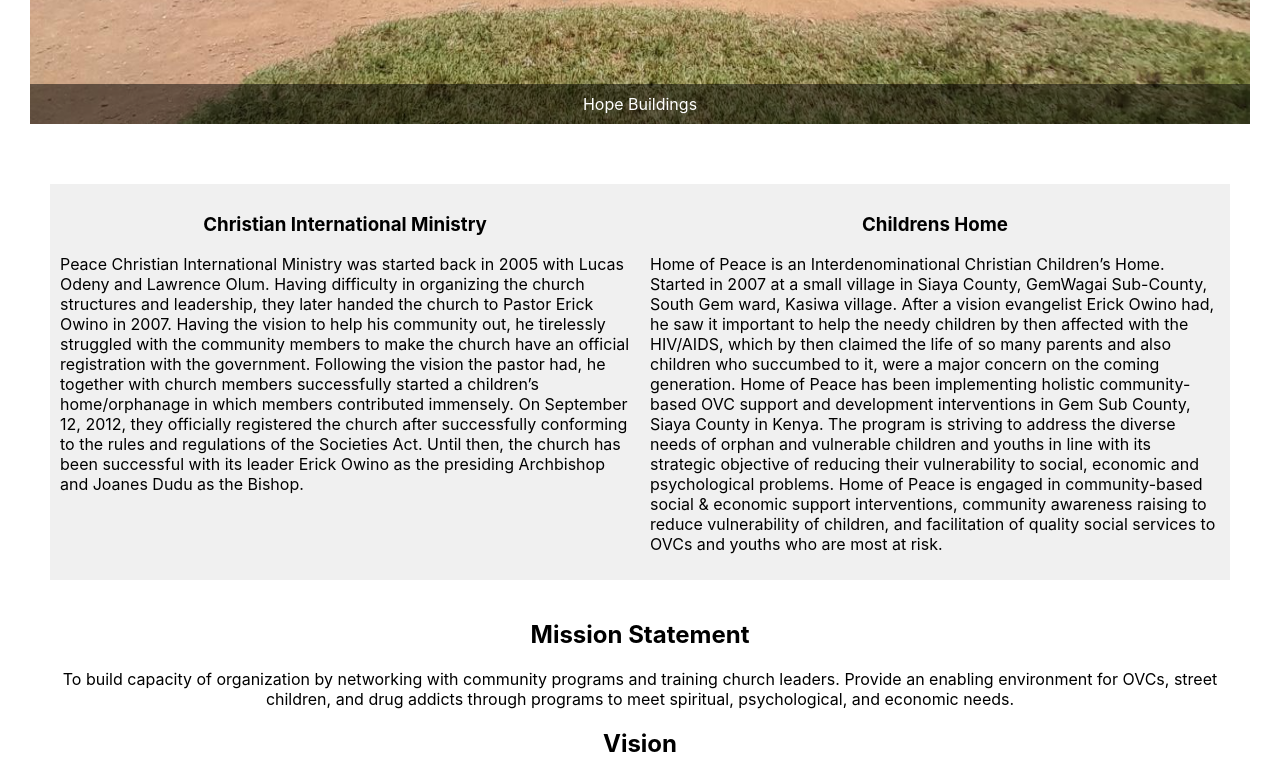
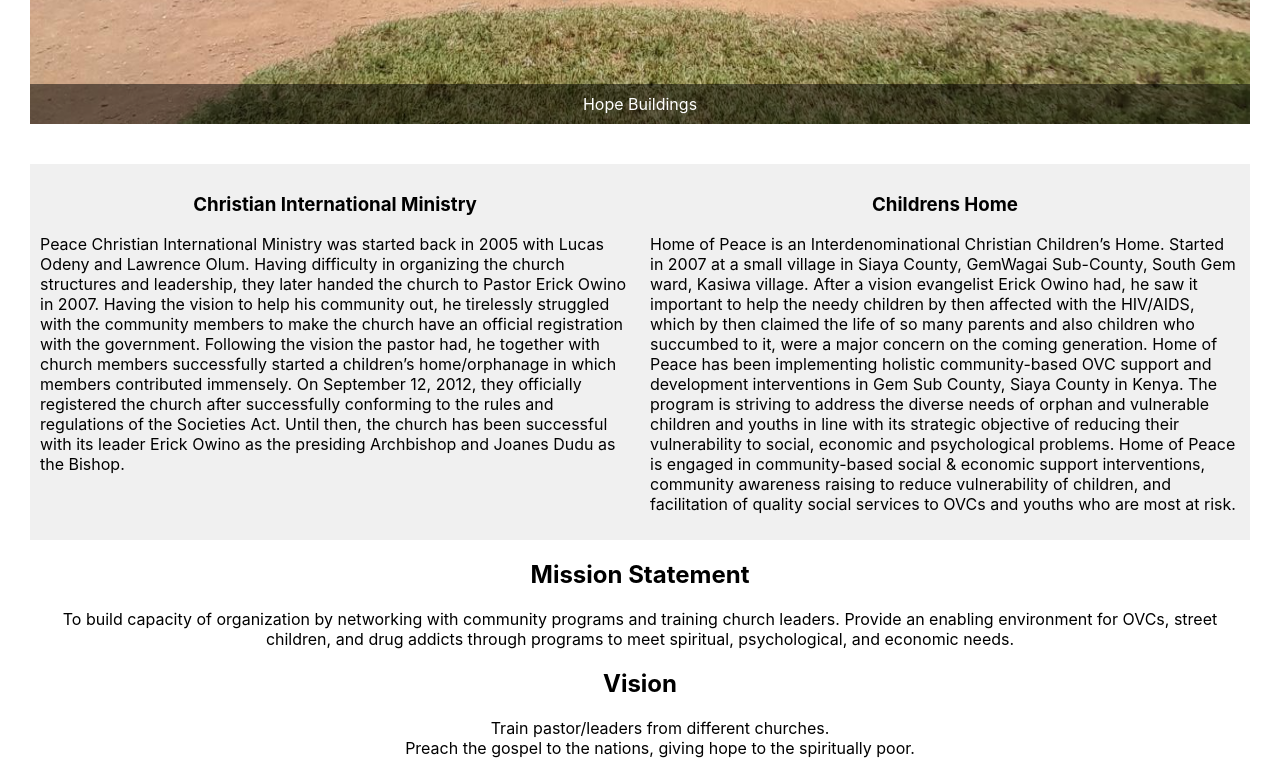
Before and after one commit to pemprojects/homeofpeace-website, a React (Create React App) app: page / in a window 1280 px wide. Shown: the part 658-1437 px from the top of the page. Built offline with nearby package versions, Linux system fonts and the light colour scheme.

Commit message:
Change padding to maximize the width

```diff
--- a/src/App.css
+++ b/src/App.css
@@ -109,6 +109,12 @@ img {
     display: block;
 }
 
+@media (max-width: 500px) {
+  .carousel-image {
+      width: 80% auto; /* Adjust percentage as needed */
+  }
+}
+
 .carousel-item {
     display: none;
     position: absolute;
@@ -183,7 +189,7 @@ img {
     display: grid;
     grid-template-columns: 1fr 1fr;
     gap: 0px;
-    padding: 20px;
+    /* padding: 20px; */
 }
 
 .left-item,
```
